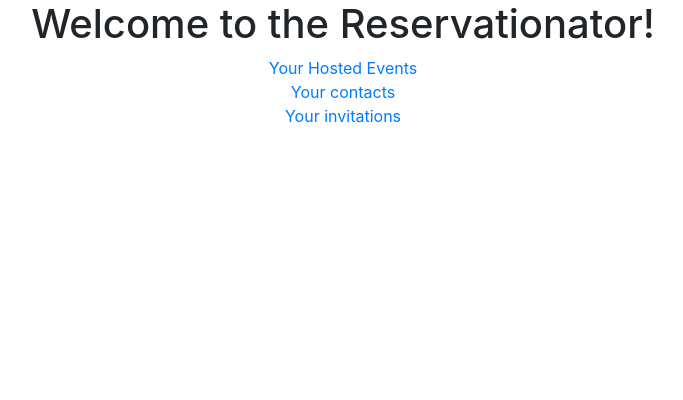
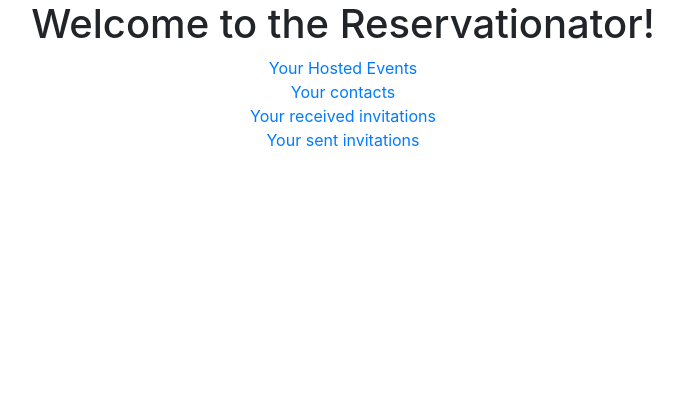
Before and after one commit to janton42/reservationator, a Django app: page /scheduler/ in a window 1280 px wide. Shown: the part 20-420 px from the top of the page, without its empty margins (297-980 px from the left). Run offline with Django 3.2, Linux system fonts and the light colour scheme; the visitor is signed in with stand-in values (Sample User, id 1); some libraries are stand-ins or nearby versions.

Commit message:
invitation sent and received views functioning properly.

```diff
--- a/scheduler/templates/scheduler/index.html
+++ b/scheduler/templates/scheduler/index.html
@@ -8,7 +8,9 @@
 			<br>
 			<a href="{% url 'scheduler:contacts' %}">Your contacts</a>
 			<br>
-			<a href="{% url 'scheduler:invitations' %}">Your invitations</a>
+			<a href="{% url 'scheduler:invitations_received' %}">Your received invitations</a>
+			<br>
+			<a href="{% url 'scheduler:invitations_sent' %}">Your sent invitations</a>
 		</div>
 	{% else %}
 		<div class="center">
--- a/scheduler/templates/scheduler/invitations.html
+++ b/scheduler/templates/scheduler/invitations_received.html
@@ -1,4 +1,4 @@
-{% extends "base_generic.html"}
+{% extends "base_generic.html" %}
 
 {% block content %}
 {% if invitation_list %}
--- a/scheduler/urls.py
+++ b/scheduler/urls.py
@@ -31,7 +31,8 @@ urlpatterns += [
 ]
 
 urlpatterns += [
-	path('invitations/', views.InvitationsListView.as_view(), name='invitations'),
+	path('invitations_received/', views.InvitationsReceivedListView.as_view(), name='invitations_received'),
+	path('invitations_sent/', views.InvitationsSentListView.as_view(), name='invitations_sent'),
 ]
 
 urlpatterns += [
--- a/scheduler/views.py
+++ b/scheduler/views.py
@@ -119,9 +119,16 @@ class ContactDelete(LoginRequiredMixin, DeleteView):
 	success_url = '/scheduler/contacts'
 
 # ----Invitation Views------------------------------------------
-class InvitationsListView(generic.ListView, LoginRequiredMixin):
+class InvitationsReceivedListView(generic.ListView, LoginRequiredMixin):
 	model = Invitation
-	template_name = 'scheduler/invitations.html'
+	template_name = 'scheduler/invitations_received.html'
 
 	def get_queryset(self):
 		return Invitation.objects.filter(invitee=self.request.user)
+
+class InvitationsSentListView(generic.ListView, LoginRequiredMixin):
+	model = Invitation
+	template_name = 'scheduler/invitations_sent.html'
+
+	def get_queryset(self):
+		return Invitation.objects.all()
```
Also changed, not shown: scheduler/templates/scheduler/invitations_sent.html (added, +16 -0 lines).
